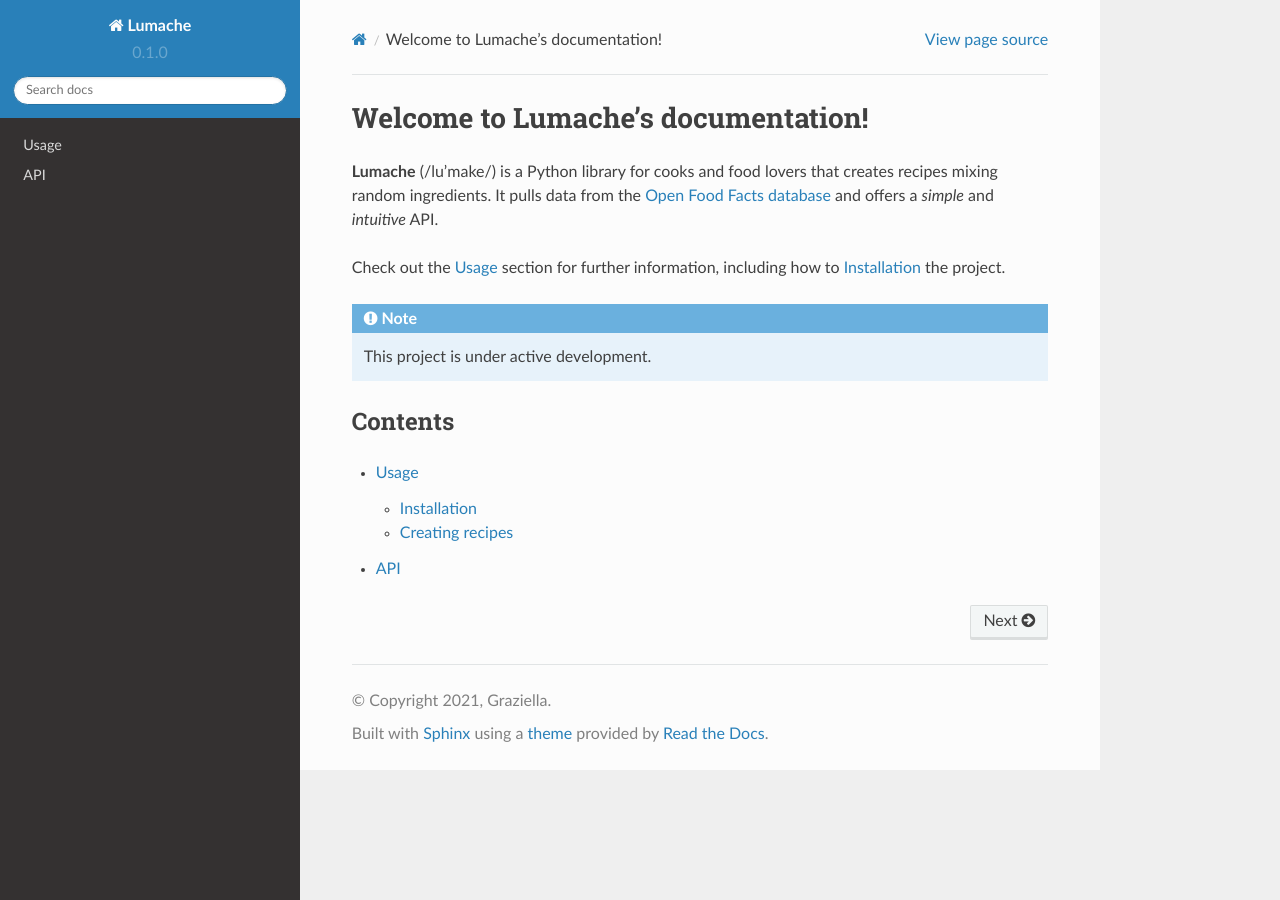
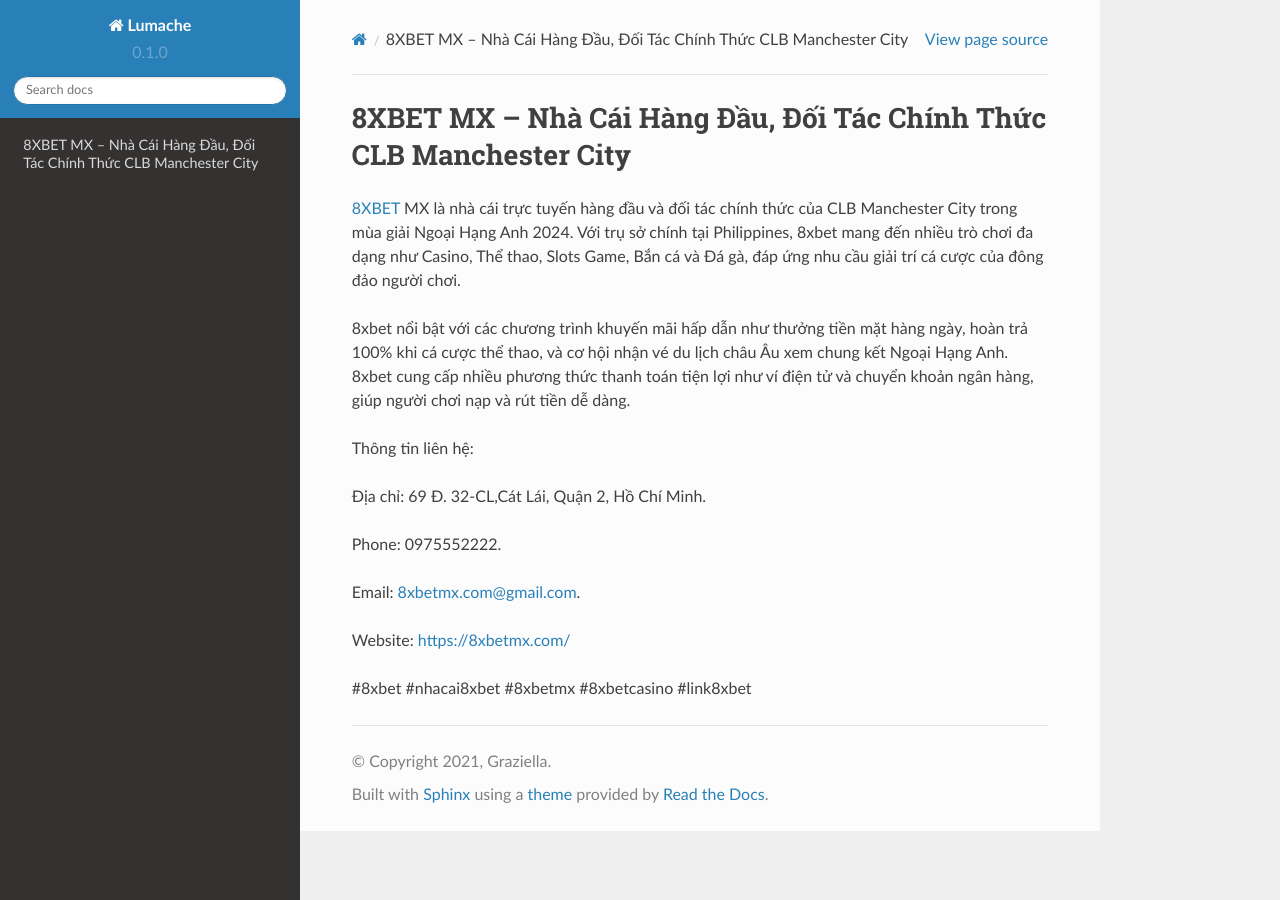
Before and after one commit to vanthanhtuan2022/8xbetmxcom, a Sphinx documentation site: the page built from docs/source/index.rst, in a window 1280 px wide. Built offline with Sphinx 7.4.7 and the Read the Docs theme 2.0.0, drawn with Linux system fonts in a browser that asks for light colours.

Commit message:
Update index.rst

```diff
--- a/docs/source/index.rst
+++ b/docs/source/index.rst
@@ -1,22 +1,18 @@
-Welcome to Lumache's documentation!
+8XBET MX – Nhà Cái Hàng Đầu, Đối Tác Chính Thức CLB Manchester City
 ===================================
 
-**Lumache** (/lu'make/) is a Python library for cooks and food lovers
-that creates recipes mixing random ingredients.
-It pulls data from the `Open Food Facts database <https://world.openfoodfacts.org/>`_
-and offers a *simple* and *intuitive* API.
+`8XBET <https://8xbetmx.com/>`_ MX là nhà cái trực tuyến hàng đầu và đối tác chính thức của CLB Manchester City trong mùa giải Ngoại Hạng Anh 2024. Với trụ sở chính tại Philippines, 8xbet mang đến nhiều trò chơi đa dạng như Casino, Thể thao, Slots Game, Bắn cá và Đá gà, đáp ứng nhu cầu giải trí cá cược của đông đảo người chơi.
 
-Check out the :doc:`usage` section for further information, including
-how to :ref:`installation` the project.
+8xbet nổi bật với các chương trình khuyến mãi hấp dẫn như thưởng tiền mặt hàng ngày, hoàn trả 100% khi cá cược thể thao, và cơ hội nhận vé du lịch châu Âu xem chung kết Ngoại Hạng Anh. 8xbet cung cấp nhiều phương thức thanh toán tiện lợi như ví điện tử và chuyển khoản ngân hàng, giúp người chơi nạp và rút tiền dễ dàng.
 
-.. note::
+Thông tin liên hệ:
 
-   This project is under active development.
+Địa chỉ: 69 Đ. 32-CL,Cát Lái, Quận 2, Hồ Chí Minh.
 
-Contents
---------
+Phone: 0975552222.
 
-.. toctree::
+Email: 8xbetmx.com@gmail.com.
 
-   usage
-   api
+Website: https://8xbetmx.com/
+
+#8xbet #nhacai8xbet #8xbetmx #8xbetcasino #link8xbet
```
